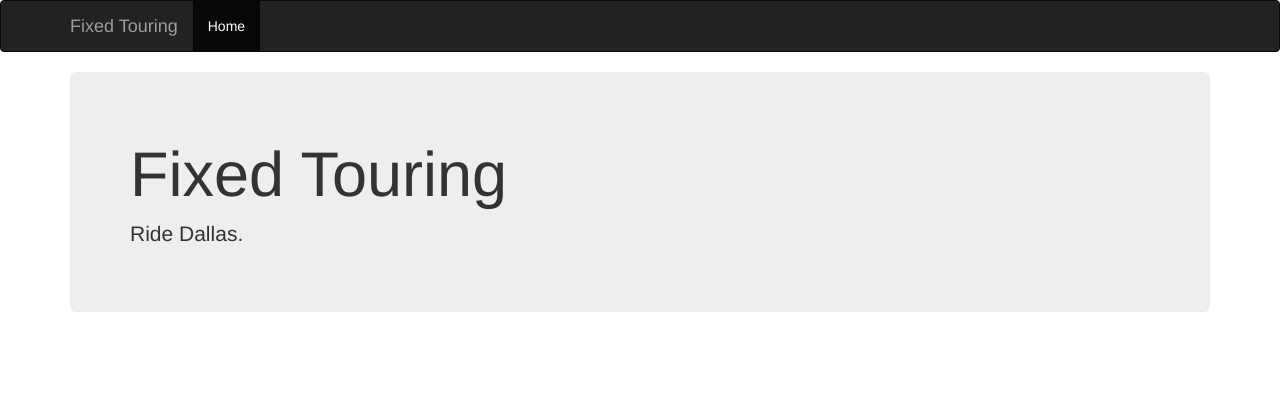
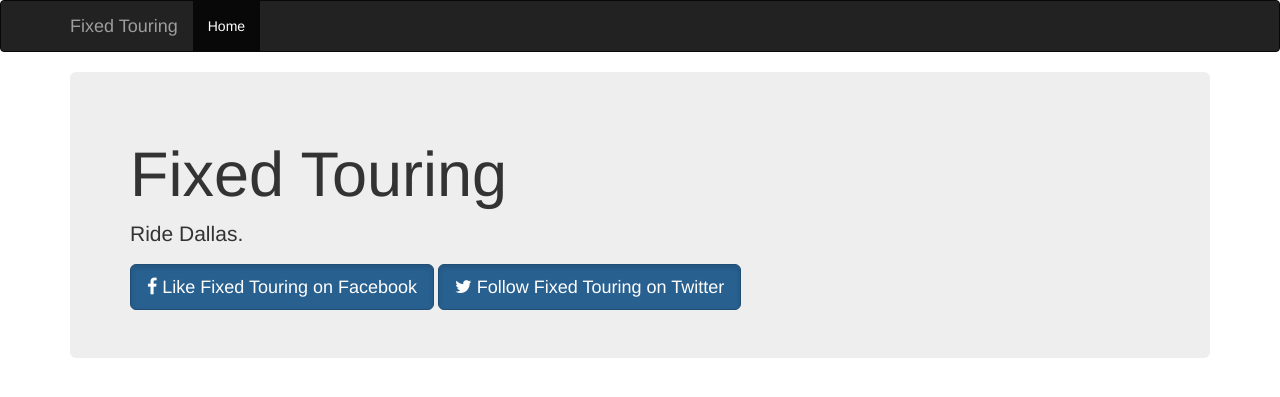
Before and after one commit to fixedtouring/fixedtouring.github.io, a Jekyll site: the page built from index.html, in a window 1280 px wide. Shown: the top 397 px of the page. Built offline with Jekyll 4.4.1, drawn with Linux system fonts in a browser that asks for light colours; nearby versions of some CDN libraries.

Commit message:
Add links to Facebook and Twitter

```diff
--- a/_layouts/default.html
+++ b/_layouts/default.html
@@ -6,7 +6,8 @@
 
     <title>{{ site.data.config.title | escape }}</title>
 
-    <link rel="stylesheet" href="//maxcdn.bootstrapcdn.com/bootstrap/3.2.0/css/bootstrap.min.css">
+    <link href="//maxcdn.bootstrapcdn.com/bootstrap/3.2.0/css/bootstrap.min.css" rel="stylesheet">
+    <link href="//maxcdn.bootstrapcdn.com/font-awesome/4.1.0/css/font-awesome.min.css" rel="stylesheet">
 
     <link href="/static/images/favicon.ico" rel="shortcut icon">
 
--- a/index.html
+++ b/index.html
@@ -6,4 +6,12 @@ layout: default
   <h1>{{ site.data.config.title | escape }}</h1>
 
   <p>Ride Dallas.</p>
+
+  <a class="btn btn-primary btn-lg active" href="https://www.facebook.com/fixed.touring" role="button">
+    <i class="fa fa-facebook"></i> Like Fixed Touring on Facebook
+  </a>
+
+  <a class="btn btn-primary btn-lg active" href="https://twitter.com/fixedtouring" role="button">
+    <i class="fa fa-twitter"></i> Follow Fixed Touring on Twitter
+  </a>
 </div>
```
